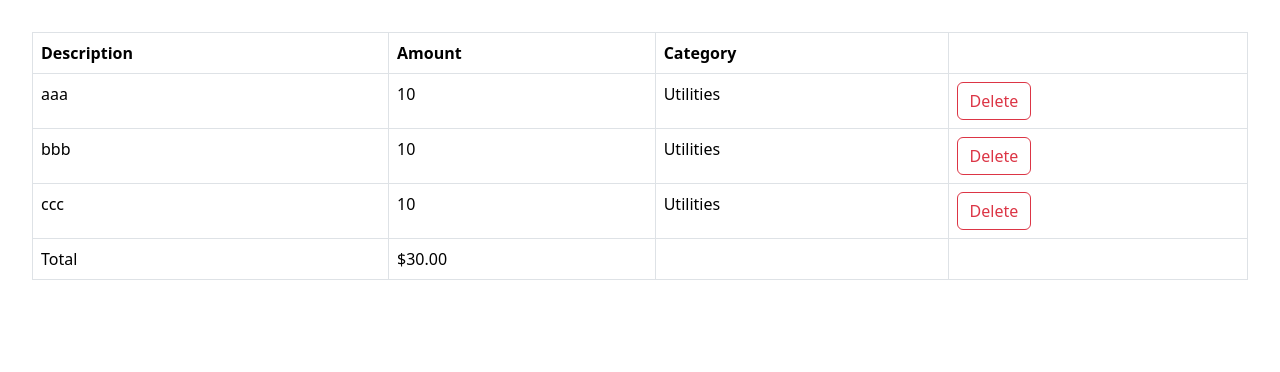
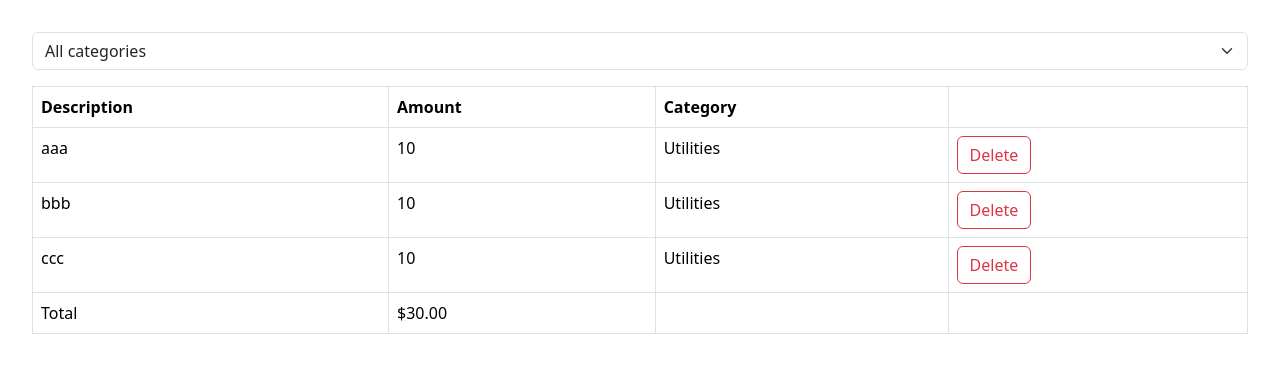
Before and after one commit to Dev-Elo-1505/first-react-app, a React (Vite) app: page / in a window 1280 px wide. Shown: the top 372 px of the page. Built offline with nearby package versions, Linux system fonts and the light colour scheme.

Commit message:
Build Expense Filter component

```diff
--- a/src/App.tsx
+++ b/src/App.tsx
@@ -1,21 +1,33 @@
 import { useState } from "react";
 import { ExpenseList } from "./expense-tracker/components/ExpenseList";
-
+import { ExpenseFilter } from "./expense-tracker/ExpenseFilter";
 
 function App() {
+  const [selectedCategory, setSelectedCategory] = useState("");
   const [expenses, setExpenses] = useState([
-    { id: 1, description: 'aaa', amount: 10, category: 'Utilities'},
-    { id: 2, description: 'bbb', amount: 10, category: 'Utilities'},
-    { id: 3, description: 'ccc', amount: 10, category: 'Utilities'},
+    { id: 1, description: "aaa", amount: 10, category: "Utilities" },
+    { id: 2, description: "bbb", amount: 10, category: "Utilities" },
+    { id: 3, description: "ccc", amount: 10, category: "Utilities" },
   ]);
 
   if (expenses.length === 0) return null;
 
+  const visibleExpenses = selectedCategory
+    ? expenses.filter((e) => e.category === selectedCategory)
+    : expenses;
   return (
     <>
-  <ExpenseList expenses={expenses} onDelete={(id) => setExpenses(expenses.filter((e) => e.id !== id))} />
+      <div className="mb-3">
+        <ExpenseFilter
+          onSelectCategory={(category) => setSelectedCategory(category)}
+        />
+      </div>
+      <ExpenseList
+        expenses={visibleExpenses}
+        onDelete={(id) => setExpenses(expenses.filter((e) => e.id !== id))}
+      />
     </>
- )
+  );
 }
 
 export default App;
--- /dev/null
+++ b/src/expense-tracker/ExpenseFilter.tsx
@@ -0,0 +1,14 @@
+interface Props {
+    onSelectCategory: (category: string) => void;
+}
+
+export const ExpenseFilter = ({ onSelectCategory }: Props) => {
+  return (
+    <select className="form-select" onChange={(event)=> onSelectCategory(event.target.value)}>
+      <option value="">All categories</option>
+      <option value="Groceries">Groceries</option>
+      <option value="Utilities">Utilities</option>
+      <option value="Entertainment">Entertainment</option>
+    </select>
+  );
+};
```
Lines whose indentation alone changed are shown as unchanged.
